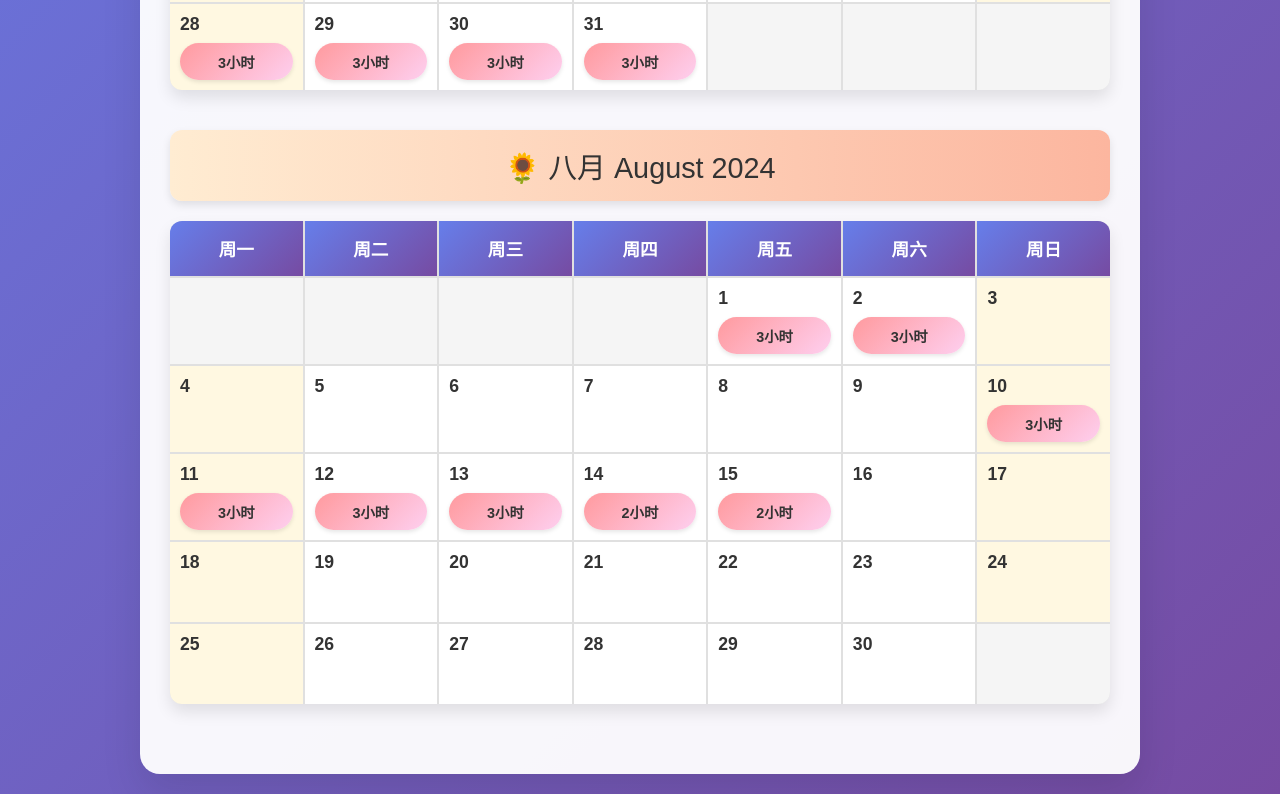
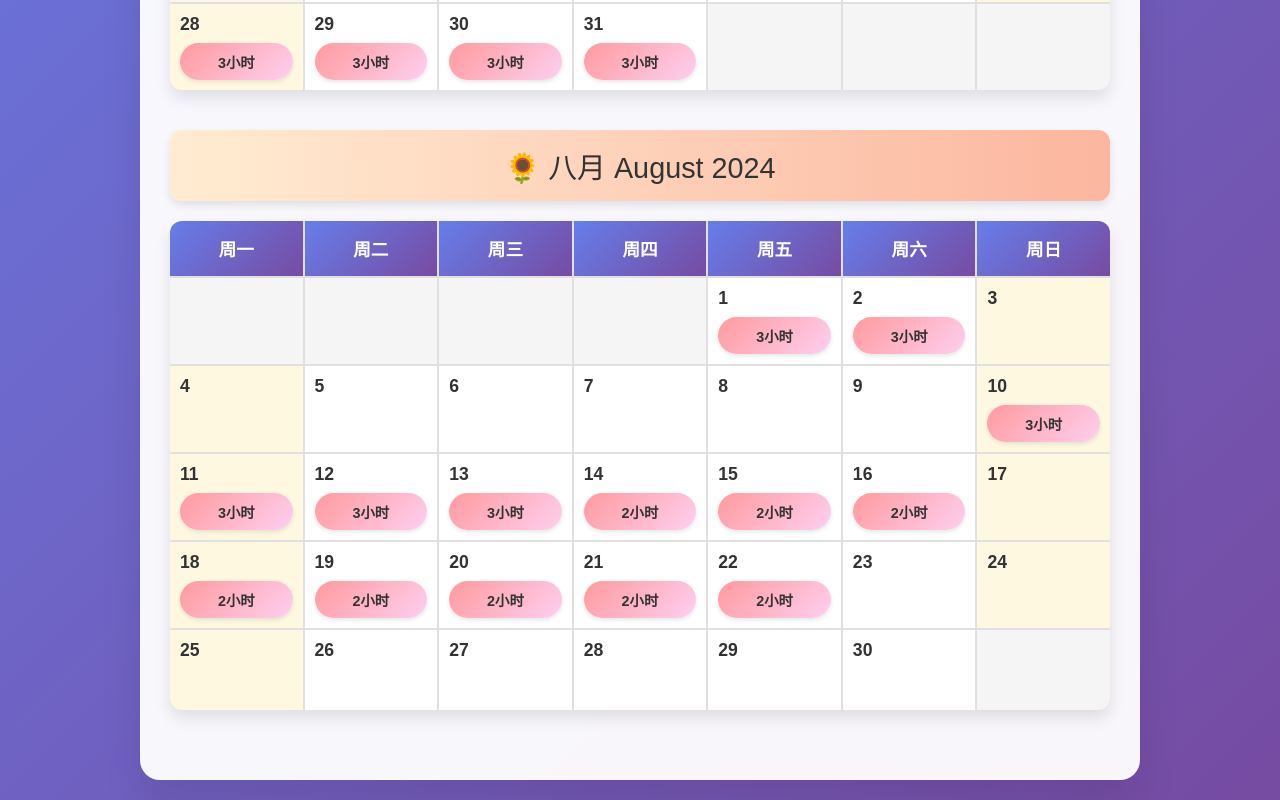
Before and after one commit to yanglei-985/erwa, a plain HTML site: page index.html in a window 1280 px wide. Shown: the part 800-1600 px from the top of the page. Drawn offline with Linux system fonts and the light colour scheme.

Commit message:
Update index.html

```diff
--- a/index.html
+++ b/index.html
@@ -453,14 +453,14 @@
                     <div class="day" data-hours="3"><div class="day-number">13</div></div>
                     <div class="day" data-hours="2"><div class="day-number">14</div></div>
                     <div class="day" data-hours="2"><div class="day-number">15</div></div>
-                    <div class="day" data-hours="0"><div class="day-number">16</div></div>
+                    <div class="day" data-hours="2"><div class="day-number">16</div></div>
                     <div class="day weekend" data-hours="0"><div class="day-number">17</div></div>
 
-                    <div class="day weekend" data-hours="0"><div class="day-number">18</div></div>
-                    <div class="day" data-hours="0"><div class="day-number">19</div></div>
-                    <div class="day" data-hours="0"><div class="day-number">20</div></div>
-                    <div class="day" data-hours="0"><div class="day-number">21</div></div>
-                    <div class="day" data-hours="0"><div class="day-number">22</div></div>
+                    <div class="day weekend" data-hours="2"><div class="day-number">18</div></div>
+                    <div class="day" data-hours="2"><div class="day-number">19</div></div>
+                    <div class="day" data-hours="2"><div class="day-number">20</div></div>
+                    <div class="day" data-hours="2"><div class="day-number">21</div></div>
+                    <div class="day" data-hours="2"><div class="day-number">22</div></div>
                     <div class="day" data-hours="0"><div class="day-number">23</div></div>
                     <div class="day weekend" data-hours="0"><div class="day-number">24</div></div>
 
```
